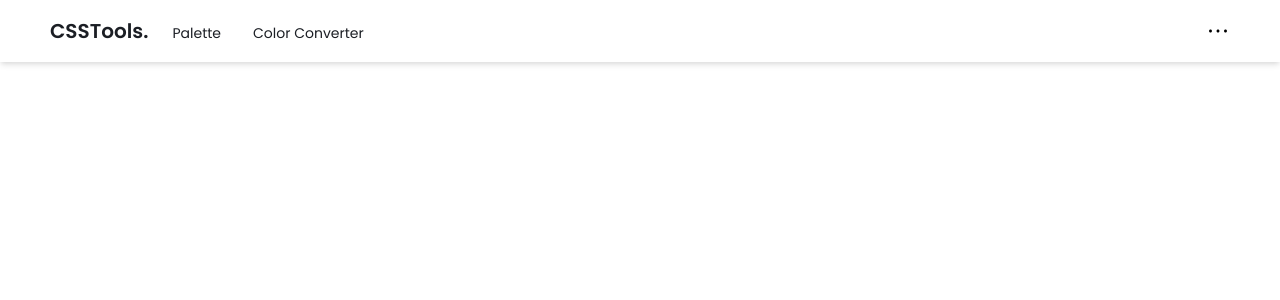
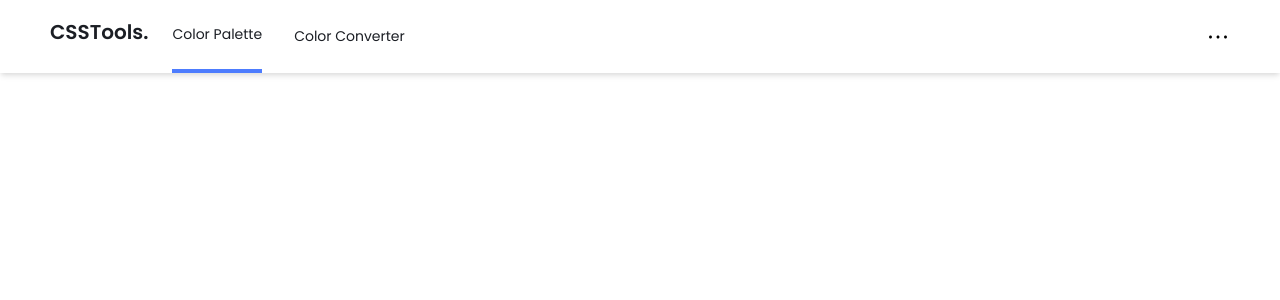
Before and after one commit to ajomadlabs/css-tools, a Nuxt app: page / in a window 1280 px wide. Shown: the top 300 px of the page. Built offline with nearby package versions, Linux system fonts and the light colour scheme.

Commit message:
:boom: add active styles to the top navbar items

```diff
--- a/components/top-navbar/index.js
+++ b/components/top-navbar/index.js
@@ -3,10 +3,12 @@ export default {
         return {
             menuItems: [
                 {
-                    name: 'Palette'
+                    name: 'Color Palette',
+                    active: true
                 },
                 {
-                    name: 'Color Converter'
+                    name: 'Color Converter',
+                    active: false
                 }
             ]
         }
--- a/components/top-navbar/index.vue
+++ b/components/top-navbar/index.vue
@@ -2,12 +2,12 @@
     <div>
         <!-- MAIN SECTION -->
         <div
-            class="w-full bg-css-tools-white shadow-md h-auto"
+            class="w-full bg-css-tools-white shadow-md"
         >
             <!-- CONTENT SECTION -->
             <center>
                 <div
-                    class="flex justify-between items-center py-4"
+                    class="flex justify-between items-center h-auto"
                     style="max-width: 1180px;"
                 >
 
@@ -30,8 +30,8 @@
                             >
                                 <!-- PALETTE SECTION -->
                                 <h1
-                                    class="text-left cursor-pointer font-normal antialiased leading-normal tracking-normal text-14 text-css-tools-black"
-                                    :class="i > 0 ? 'ml-8' : ''"
+                                    class="text-left py-6 cursor-pointer font-normal antialiased leading-normal tracking-normal text-14 text-css-tools-black"
+                                    :class="[i > 0 ? 'ml-8' : '', menu.active ? 'border-b-4 border-solid border-css-tools-primary' : '']"
                                 >
                                     {{ menu.name }}
                                 </h1>
```
